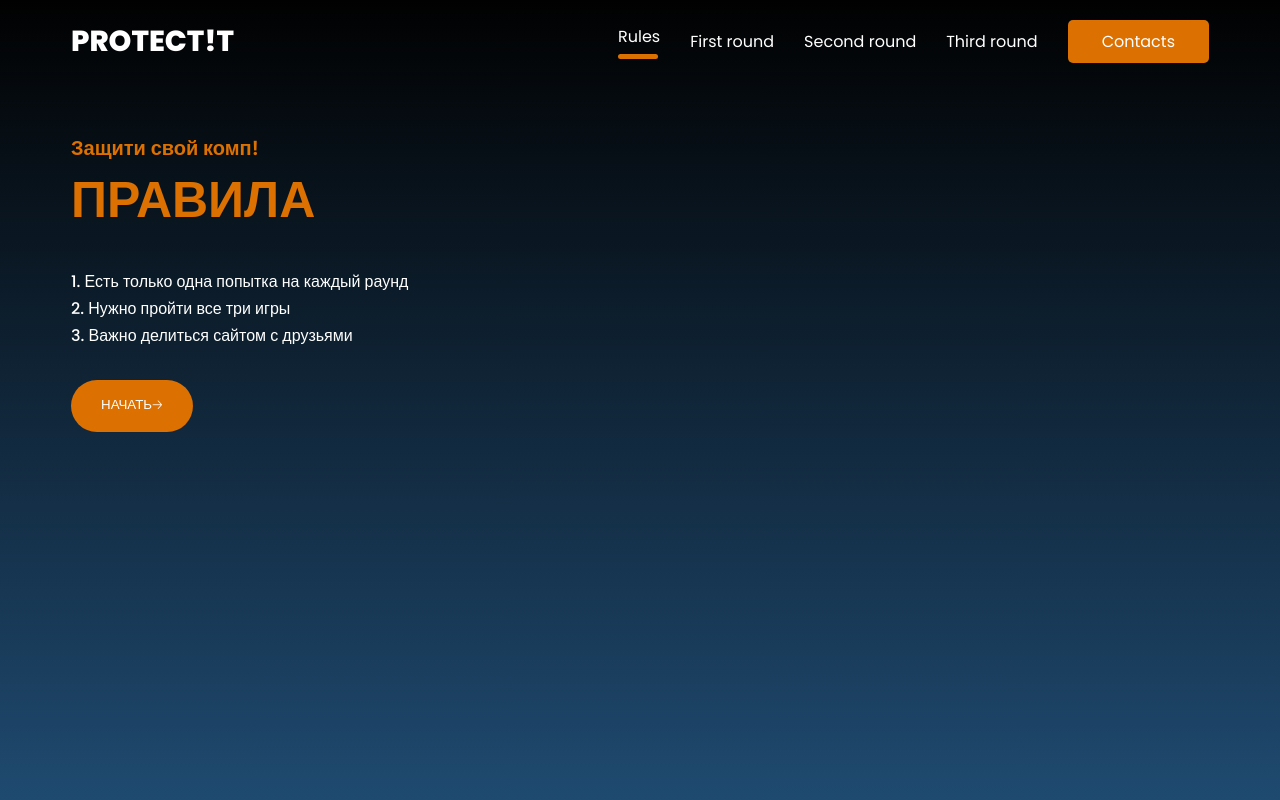
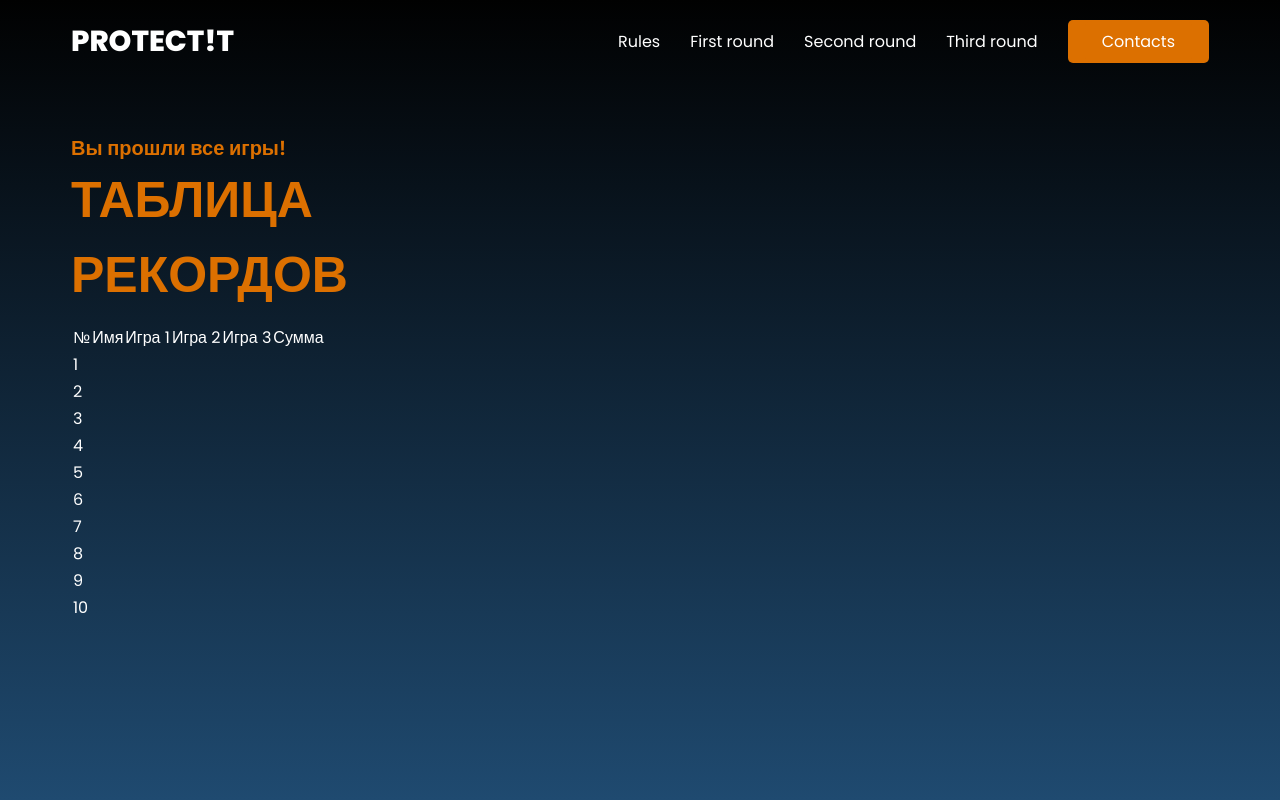
Before and after one commit to iikond/protectit, a Flask app: template templates/end.html in a window 1280 px wide. Run offline with Flask 3, Linux system fonts and the light colour scheme; the template is opened without the code that fills it, so the values that code supplies are empty.

Commit message:
таблица для лидерборда

```diff
--- a/templates/end.html
+++ b/templates/end.html
@@ -5,7 +5,7 @@
     <meta name="viewport" content="width=device-width, initial-scale=1.0">
     <title>Protect!T</title>
     <link rel="stylesheet" href="static\css\main.css">
-    <link rel="icon" href="../../../static/img/Ver1.png">
+    <link rel="icon" href="../../../static/img/Ver2.png">
 </head>
 <body>
     <div class="wrapper">
@@ -13,7 +13,7 @@
         <span class="logo">Protect!T</span>
         <nav>
             <ul>
-                <li class="active"><a href="#">Rules</a></li>
+                <li class="/"><a href="#">Rules</a></li>
                 <li><a href="stage1">First round</a></li> <!-- ссылка -->
                 <li><a href="stage2">Second round</a></li>
                 <li><a href="stage3">Third round</a></li>
@@ -24,12 +24,22 @@
 
     <div class="hero container">
         <div class="hero--info">
-            <h2>Защити свой комп!</h2>
-            <h1>ПРАВИЛА</h1>
-            <p>1. Есть только одна попытка на каждый раунд</br>
-            2. Нужно пройти все три игры</br>
-            3. Важно делиться сайтом с друзьями</p>
-            <button class="button"  id="showRegBtn">НАЧАТЬ🡢</button>
+            <h2>Вы прошли все игры!</h2>
+            <h1>ТАБЛИЦА РЕКОРДОВ</h1>
+            <table>
+                <tr><td>№</td> <td>Имя</td> <td>Игра 1</td> <td>Игра 2</td> <td>Игра 3</td> <td>Сумма</td></tr>
+                <tr><td>1</td> <td><!-- имя1 --></td> <td><!-- рез игры 1 --></td> <td><!-- рез игры 2 --></td> <td><!-- рез игры 3 --></td> <td><!-- сумма --></td></tr>
+                <tr><td>2</td> <td><!-- имя2 --></td> <td><!-- рез игры 1 --></td> <td><!-- рез игры 2 --></td> <td><!-- рез игры 3 --></td> <td><!-- сумма --></td></tr>
+                <tr><td>3</td> <td><!-- имя3 --></td> <td><!-- рез игры 1 --></td> <td><!-- рез игры 2 --></td> <td><!-- рез игры 3 --></td> <td><!-- сумма --></td></tr>
+                <tr><td>4</td> <td><!-- имя4 --></td> <td><!-- рез игры 1 --></td> <td><!-- рез игры 2 --></td> <td><!-- рез игры 3 --></td> <td><!-- сумма --></td></tr>
+                <tr><td>5</td> <td><!-- имя5 --></td> <td><!-- рез игры 1 --></td> <td><!-- рез игры 2 --></td> <td><!-- рез игры 3 --></td> <td><!-- сумма --></td></tr>
+                <tr><td>6</td> <td><!-- имя6 --></td> <td><!-- рез игры 1 --></td> <td><!-- рез игры 2 --></td> <td><!-- рез игры 3 --></td> <td><!-- сумма --></td></tr>
+                <tr><td>7</td> <td><!-- имя7 --></td> <td><!-- рез игры 1 --></td> <td><!-- рез игры 2 --></td> <td><!-- рез игры 3 --></td> <td><!-- сумма --></td></tr>
+                <tr><td>8</td> <td><!-- имя8 --></td> <td><!-- рез игры 1 --></td> <td><!-- рез игры 2 --></td> <td><!-- рез игры 3 --></td> <td><!-- сумма --></td></tr>
+                <tr><td>9</td> <td><!-- имя9 --></td> <td><!-- рез игры 1 --></td> <td><!-- рез игры 2 --></td> <td><!-- рез игры 3 --></td> <td><!-- сумма --></td></tr>
+                <tr><td>10</td> <td><!-- имя10 --></td> <td><!-- рез игры 1 --></td> <td><!-- рез игры 2 --></td> <td><!-- рез игры 3 --></td> <td><!-- сумма --></td></tr>
+            </table>
         </div>
+
 </body>
 </html>
```
